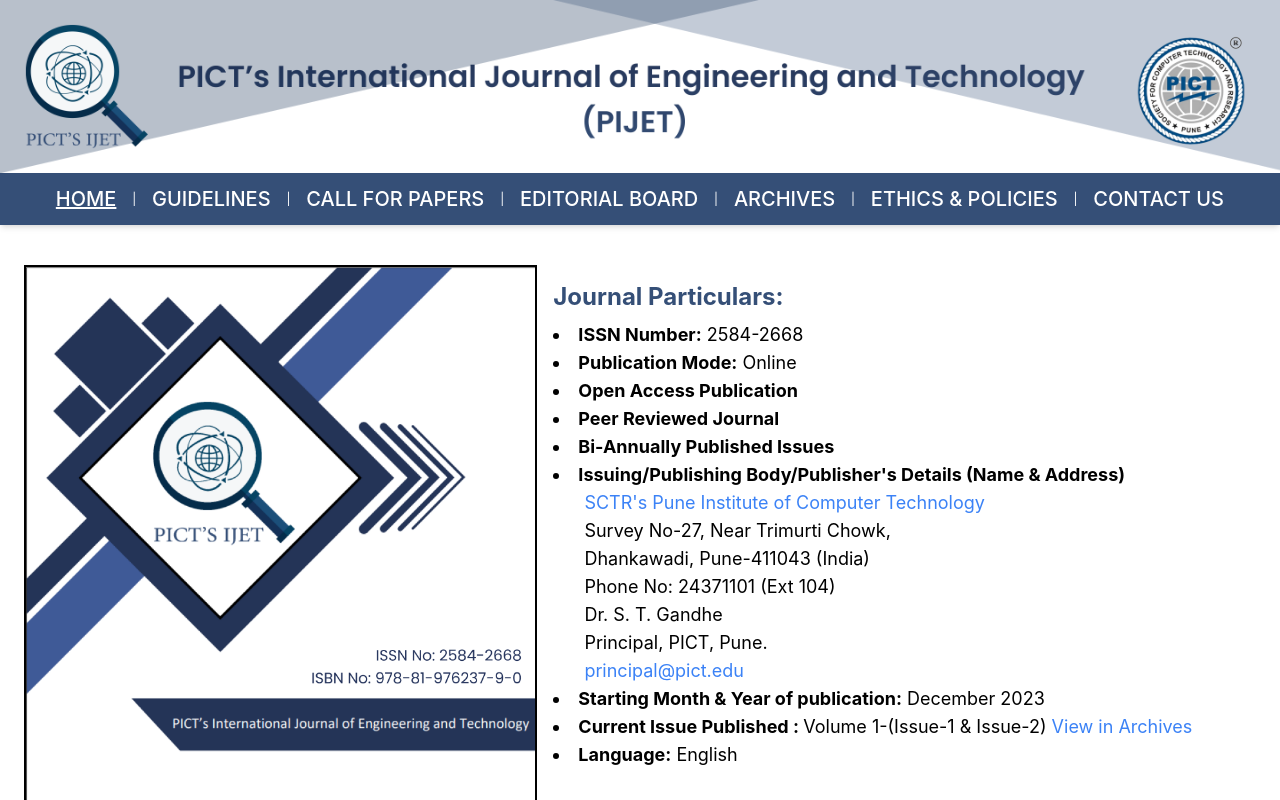
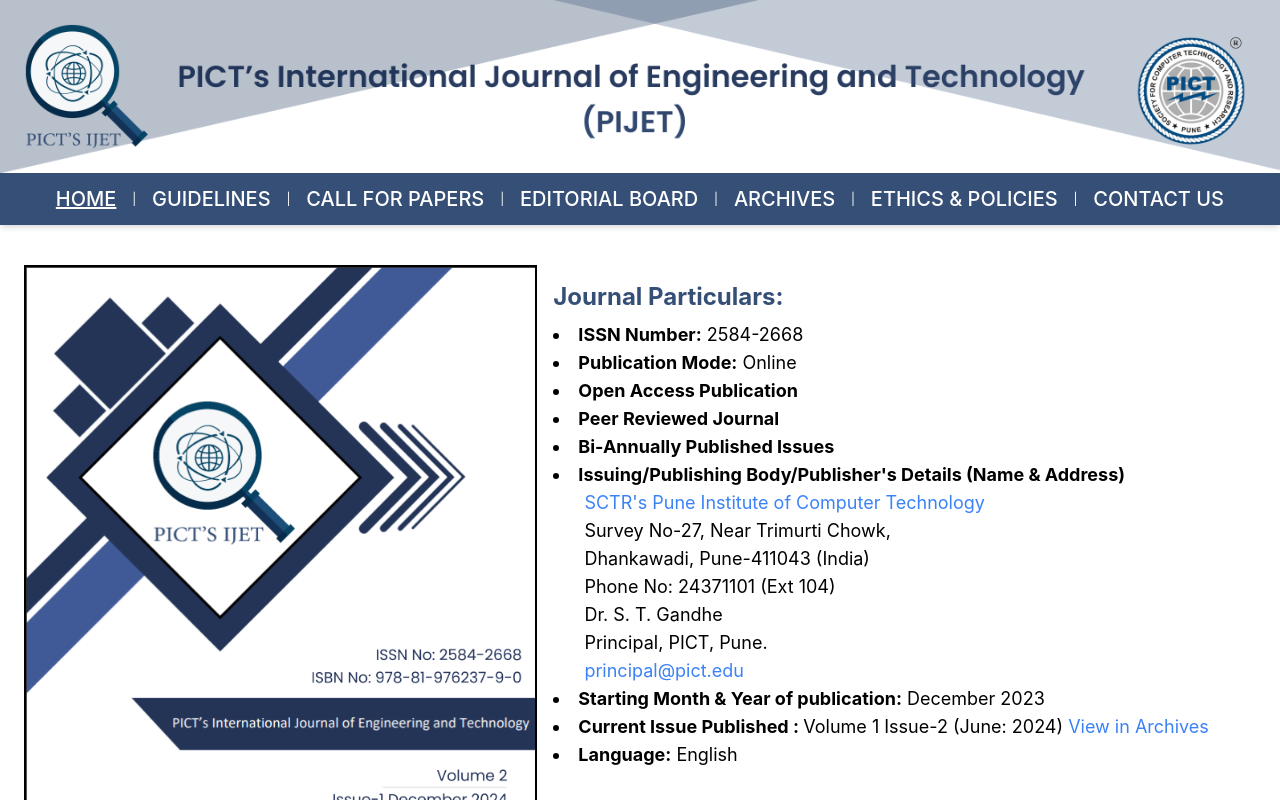
Before and after one commit to Gayatrii12/PIJET, a React (Create React App) app: page / in a window 1280 px wide. Shown: the top 800 px of the page. Built offline with nearby package versions, Linux system fonts and the light colour scheme.

Commit message:
Updated front.png

```diff
--- a/src/pages/HomePage.js
+++ b/src/pages/HomePage.js
@@ -72,7 +72,7 @@ const HomePage = () => {
               2023
             </li>
             <li>
-              <strong>Current Issue Published :{" "}</strong>Volume 1-(Issue-1 & Issue-2){" "}
+              <strong>Current Issue Published :{" "}</strong>Volume 1 Issue-2{" "}(June: 2024){" "}
               <Link to="/archives" className="text-blue-500">
                 View in Archives
               </Link>
```
Also changed, not shown: public/front.png.
